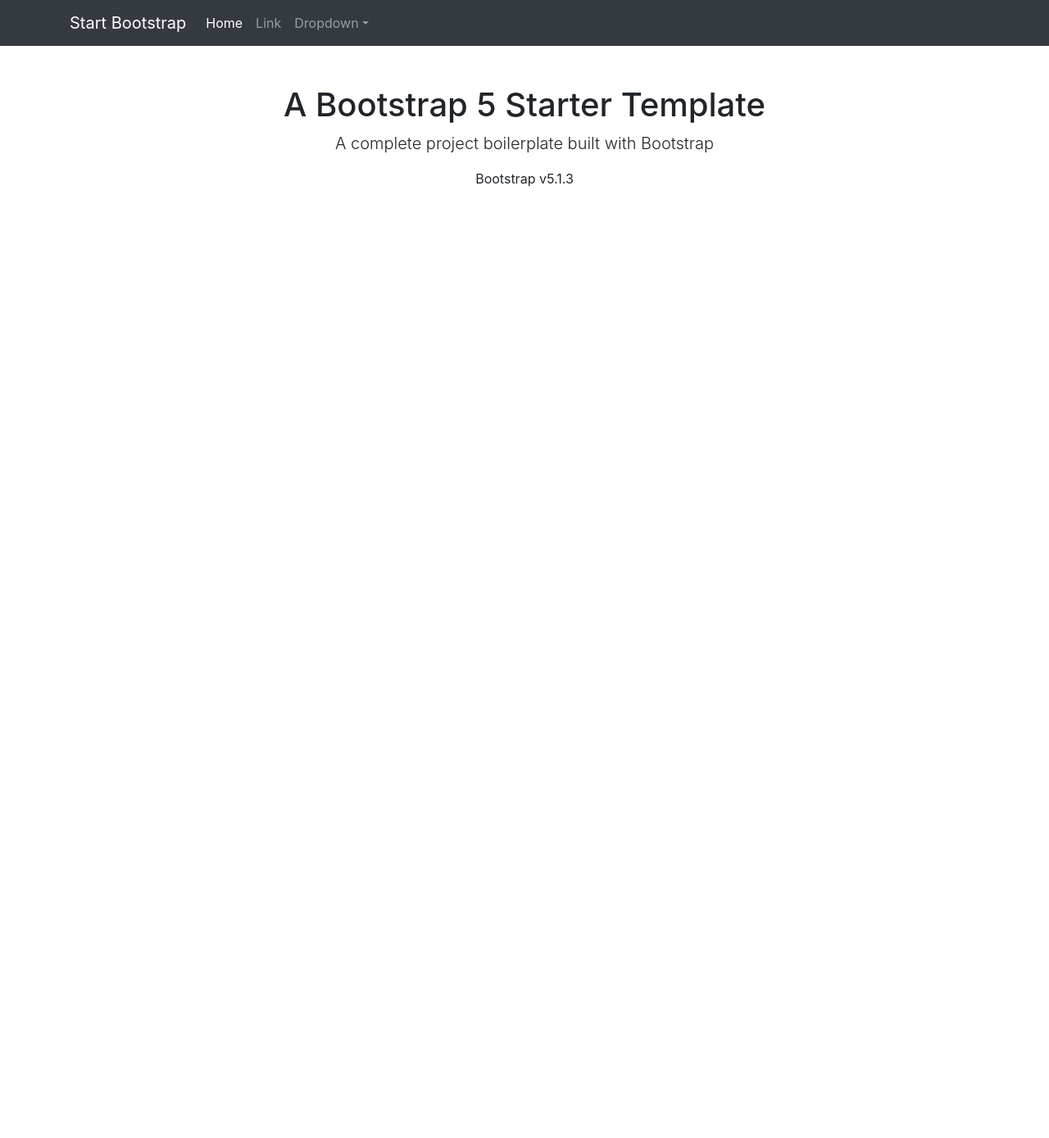
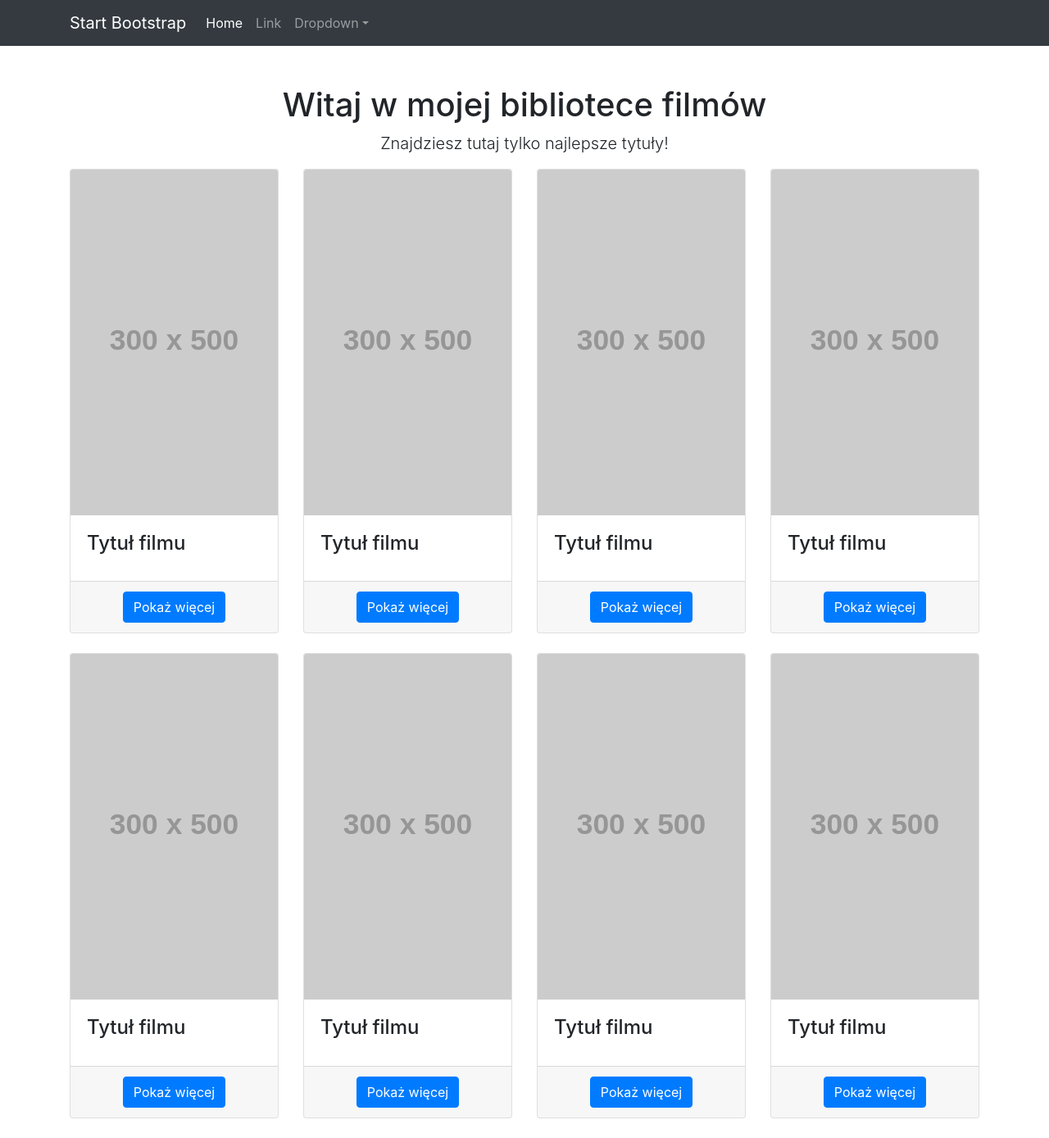
Before and after one commit to gorkamarlena/movies_catalogue, a Flask app: page / in a window 1280 px wide. Shown: the whole page at 82% size. Before the commit the page ends 228 px from the top, so only its background shows below. Run offline with Flask 2, Linux system fonts and the light colour scheme; grey boxes labelled with a size stand in for pictures from a placeholder-image service; some libraries are stand-ins or nearby versions.

Commit message:
add data structure for the films

```diff
--- a/main.py
+++ b/main.py
@@ -2,9 +2,10 @@
 
 app = Flask(__name__)
 
-@app.route('/')
+@app.route('/', methods=['GET'])
 def homepage():
-    return render_template("index.html")
+    movies = range(8)
+    return render_template('homepage.html', movies=movies)
 
 if __name__ == '__main__':
     app.run(debug=True)
--- /dev/null
+++ b/templates/homepage.html
@@ -0,0 +1,25 @@
+{% extends "index.html" %}
+
+{% block content %}
+
+<div class="row">
+   <div class="col-lg-12 text-center">
+       <h1 class="mt-5">Witaj w mojej bibliotece filmów</h1>
+       <p class="lead">Znajdziesz tutaj tylko najlepsze tytuły!</p>
+   </div>
+   {% for movie in movies %}
+   <div class="col-lg-3 col-md-6 mb-4">
+       <div class="card h-100">
+           <img class="card-img-top" src="http://placehold.it/300x500" alt="">
+           <div class="card-body">
+               <h4 class="card-title">Tytuł filmu</h4>
+           </div>
+           <div class="card-footer text-center">
+               <a href="#" class="btn btn-primary">Pokaż więcej</a>
+           </div>
+       </div>
+   </div>
+   {% endfor %}
+</div>
+
+{% endblock %}
--- a/templates/index.html
+++ b/templates/index.html
@@ -1,15 +1,16 @@
 <!DOCTYPE html>
 <html lang="en">
     <head>
-        <meta charset="utf-8">
-        <meta name="viewport" content="width=device-width, initial-scale=1, shrink-to-fit=no">
-        <meta name="description" content="">
-        <meta name="author" content="">
+        <meta charset="utf-8" />
+        <meta name="viewport" content="width=device-width, initial-scale=1, shrink-to-fit=no" />
+        <meta name="description" content="" />
+        <meta name="author" content="" />
         <title>Bare - Start Bootstrap Template</title>
-        <!-- Bootstrap core CSS -->
-        <link rel="stylesheet" href="https://stackpath.bootstrapcdn.com/bootstrap/4.3.1/css/bootstrap.min.css" integrity="sha384-ggOyR0iXCbMQv3Xipma34MD+dH/1fQ784/j6cY/iJTQUOhcWr7x9JvoRxT2MZw1T" crossorigin="anonymous">
-       </head>
-
+        <!-- Favicon-->
+        <link rel="icon" type="image/x-icon" href="assets/favicon.ico" />
+        <!-- Core theme CSS (includes Bootstrap)-->
+        <link rel="stylesheet" href="https://stackpath.bootstrapcdn.com/bootstrap/4.4.1/css/bootstrap.min.css" integrity="sha384-Vkoo8x4CGsO3+Hhxv8T/Q5PaXtkKtu6ug5TOeNV6gBiFeWPGFN9MuhOf23Q9Ifjh" crossorigin="anonymous">
+    </head>
     <body>
         <!-- Responsive navbar-->
         <nav class="navbar navbar-expand-lg navbar-dark bg-dark">
@@ -33,16 +34,14 @@
                 </div>
             </div>
         </nav>
-        <!-- Page content-->
+        <!-- Page Content -->
         <div class="container">
-            <div class="text-center mt-5">
-                <h1>A Bootstrap 5 Starter Template</h1>
-                <p class="lead">A complete project boilerplate built with Bootstrap</p>
-                <p>Bootstrap v5.1.3</p>
-            </div>
+            {% block content %}
+            {% endblock %}
         </div>
-        <!-- Bootstrap core JavaScript -->
-        <script src="vendor/jquery/jquery.slim.min.js"></script>
-        <script src="vendor/bootstrap/js/bootstrap.bundle.min.js"></script>
+        <!-- Bootstrap core JS-->
+        <script src="https://code.jquery.com/jquery-3.4.1.slim.min.js" integrity="sha384-J6qa4849blE2+poT4WnyKhv5vZF5SrPo0iEjwBvKU7imGFAV0wwj1yYfoRSJoZ+n" crossorigin="anonymous"></script>
+        <script src="https://cdn.jsdelivr.net/npm/popper.js@1.16.0/dist/umd/popper.min.js" integrity="sha384-Q6E9RHvbIyZFJoft+2mJbHaEWldlvI9IOYy5n3zV9zzTtmI3UksdQRVvoxMfooAo" crossorigin="anonymous"></script>
+        <script src="https://cdn.jsdelivr.net/npm/bootstrap@4.4.1/dist/js/bootstrap.min.js" integrity="sha384-wfSDF2E50Y2D1uUdj0O3uMBJnjuUD4Ih7YwaYd1iqfktj0Uod8GCExl3Og8ifwB6" crossorigin="anonymous"></script>
     </body>
 </html>
```
